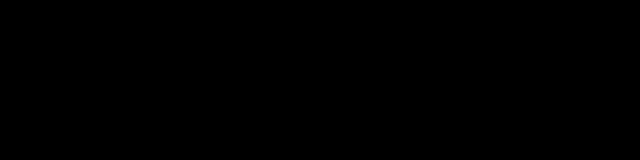
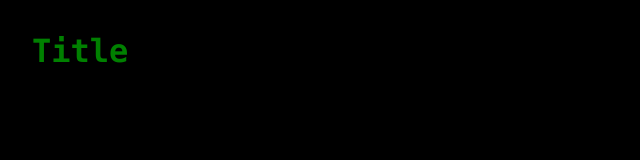
Before and after one commit to valr0lipsk/styled--components, a React (Create React App) app: page / in a window 1280 px wide. Shown: the top 160 px of the page, without its empty margins (0-640 px from the left). Built offline with nearby package versions, Linux system fonts and the light colour scheme.

Commit message:
Add title

```diff
--- a/src/App.tsx
+++ b/src/App.tsx
@@ -1,5 +1,6 @@
 import React from "react";
 import styled from "styled-components";
+import Title from "./components/Title";
 
 const AppWrapper = styled.div`
   width: 100%;
@@ -10,7 +11,7 @@
 function App() {
   return (
     <AppWrapper>
-      <div className="App"></div>
+      <Title color="green">Title</Title>
     </AppWrapper>
   );
 }
--- /dev/null
+++ b/src/components/Title.tsx
@@ -0,0 +1,15 @@
+import React, { FC } from "react";
+import styled from "styled-components";
+
+interface Props extends React.PropsWithChildren {
+  color: string;
+}
+
+const StyledTitle = styled.h1`
+  color: ${(props) => props.color};
+`;
+const Title: FC<Props> = (props) => {
+  return <StyledTitle {...props} />;
+};
+
+export default Title;
```
Also changed, not shown: tsconfig.json (+2 -8 lines).
